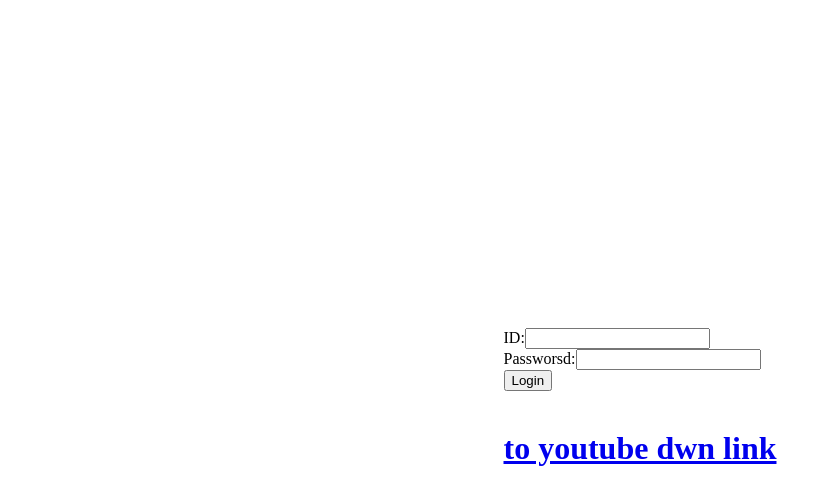
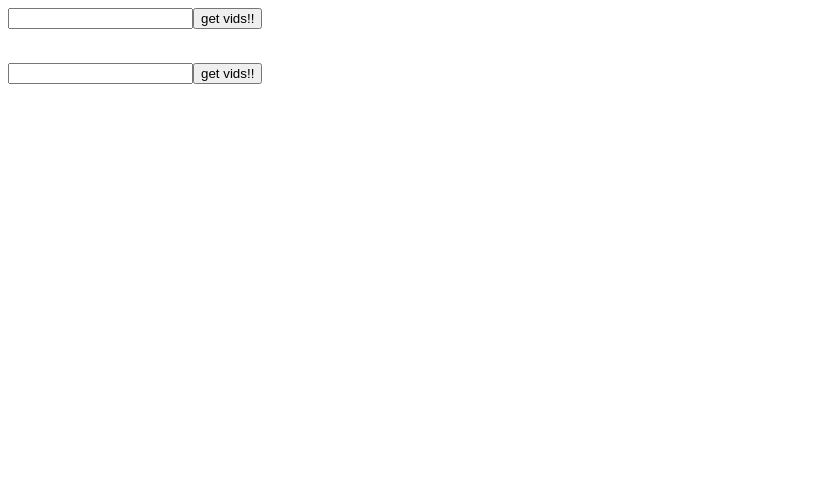
Before and after one commit to darenchun/nextjs_movie, a Next.js app: page / in a window 1280 px wide. Shown: the top 504 px of the page, without its empty margins (0-832 px from the left). Built offline with nearby package versions, Linux system fonts and the light colour scheme.

Commit message:
regular commit

```diff
--- a/pages/index.js
+++ b/pages/index.js
@@ -1,47 +1,68 @@
-import Head from 'next/head'
-import styles from '../styles/Home.module.css';
 import Link from 'next/link';
+import Image from 'next/image';
 import React from 'react';
-import axios from 'axios';
 
-export default function Home() {
-  const [email, setEmail] = React.useState('');
-  const [password, setPassword] = React.useState('');
+export default function FirstPost() {
+  /* etc functions for use */
+  // additional function to open a new tab in browser with new url : basically just making a new tab click of 'a' tag.
+  function openInNewTab(newStr) {
+    const a = document.createElement('a');
+    a.href = newStr;
+    a.target = "_blank"; // new tab.
+    a.rel = "noopener noreferrer"; //security reasons
+    a.click();
+  }
 
-  const handleSubmit = (event) => {
-    event.preventDefault();
-    console.log(`Email: ${email} Password: ${password}`);
 
-    // Perform login logic here (e.g. send a request to a server)
-    const future = async () => {
-      const response = await axios.get('');
-      return { data: response.data };
-    };
+  /* states */
+  const [bool_, setBool_] = React.useState(false);
+  const [vidUrl, setUrl] = React.useState("");
+  const [input_second, setInput_second] = React.useState("");
+  const [vidDownSite, setDownSite] = React.useState([]);
 
+  /* state handlers with javascript */
+  // inputbox text saving
+  const handleURLInput = (event) => { setUrl(event.target.value) }
+  const handleSetInput_second = (event) =>{setInput_second(event.target.value)}
+  // makes, sends, redirects according to input.
+  const handleClick_URL_combinator = () => {
+    setDownSite(() => {
+      const str = vidUrl; // get what user wrote in input box.
+      const target = "youtube"; // finds 1st appearance of youtube.
+      const replacement = "youtubepp"; // replace that word.
+      const index = str.indexOf(target);
+      if (index !== -1) { // only when it exits
+        const firstPart = str.substring(0, index);
+        const secondPart = str.substring(index + target.length);
+        const newStr = firstPart + replacement + secondPart;
+        setDownSite(newStr); // set download site url.
+        openInNewTab(newStr);
+        setBool_(false);
+      } else {
+        setBool_(true);
+      }
+    })
   };
+  return (
+    <>
+      <div id="first_division">
+        <input type="text" value={vidUrl} onChange={handleURLInput} />
+        <button onClick={() => { handleClick_URL_combinator(); }}>get vids!!</button>
+        <p>{vidDownSite}</p>
+        <p>{bool_ ? "not a valid url input!" : ""}</p>
+      </div>
+      <br />
+      <div id="second_division">
+        <input type="text"  value={input_second} onChange={handleSetInput_second} />
+        <button onClick={() => { handleClick_URL_combinator(); }}>get vids!!</button>
+        <p>{input_second}</p>
+      </div>
 
-  return (
-    <div className={styles.container}>
-      <Head>
-      </Head>
-      <main>
-        <form onSubmit={handleSubmit}>
-          <label htmlFor="email">ID:</label>
-          <input type="text" id="id" value={email} onChange={(e) => setEmail(e.target.value)} />
-          <br />
-          <label htmlFor="password">Passworsd:</label>
-          <input type="password" id="password" value={password} onChange={(e) => setPassword(e.target.value)} />
-          <br />
-          <button type="submit">Login</button>
-          <br />
-          <div>
-            <br />
-            <Link href="/posts/first_post">
-              <h1>to youtube dwn link</h1>
-            </Link>
-          </div>
-        </form>
-      </main>
-    </div>
-  )
+
+
+
+
+
+    </>
+  );
 }
```
Also changed, not shown: pages/posts/first_post.js (+7 -1 lines).
